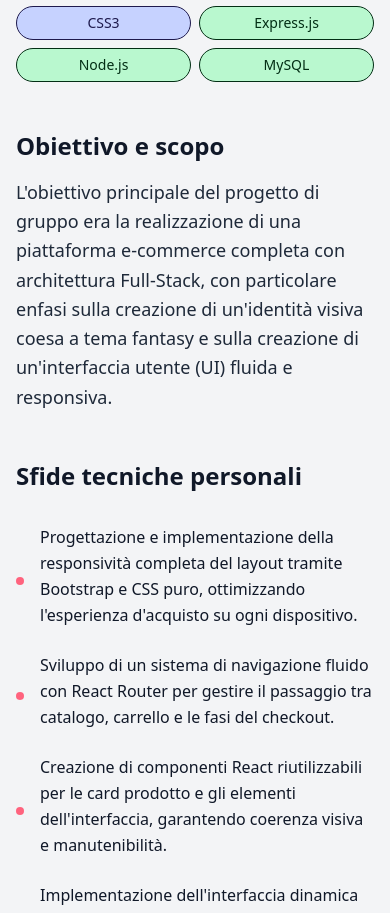
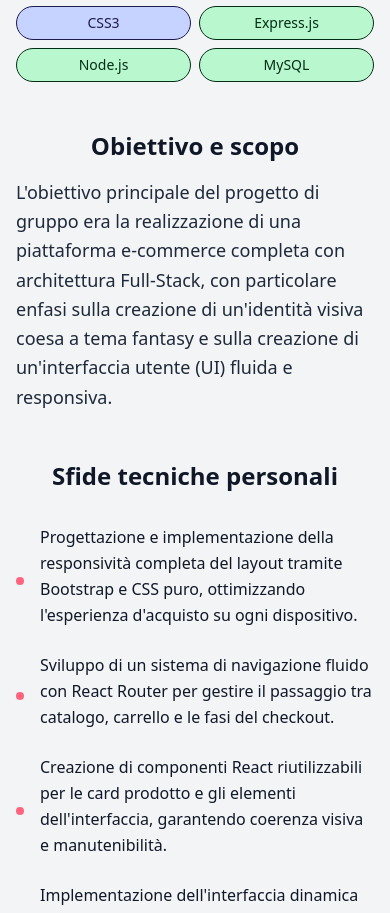
Before and after one commit to giorgiameffe/giorgiameffe-portfolio, a React (Vite) app: page /projects/bool-shop in a window 390 px wide. Shown: the part 826-1739 px from the top of the page. Built offline with nearby package versions, Linux system fonts and the light colour scheme; a web font is replaced by a local one.

Commit message:
feat: fix text alignment

```diff
--- a/src/components/ProjectDetailContent.tsx
+++ b/src/components/ProjectDetailContent.tsx
@@ -16,7 +16,7 @@ const ProjectDetailContent: React.FC<ContentProps> = ({ description }) => {
 
             {/* Sezione obiettivo e scopo */}
             <div className="mb-12">
-                <h2 className="text-2xl font-bold mb-4">
+                <h2 className="text-2xl font-bold mb-4 text-center md:text-start">
                     Obiettivo e scopo
                 </h2>
                 <p className="text-lg md:text-xl text-gray-800 dark:text-gray-200 leading-relaxed font-medium">
@@ -28,7 +28,7 @@ const ProjectDetailContent: React.FC<ContentProps> = ({ description }) => {
 
                 {/* Sezione sfide tecniche */}
                 <div className="lg:col-span-7">
-                    <h3 className="text-2xl font-bold mb-8 text-gray-900 dark:text-gray-100">
+                    <h3 className="text-2xl font-bold mb-8 text-gray-900 dark:text-gray-100 text-center md:text-start">
                         Sfide tecniche personali
                     </h3>
                     <ul className="space-y-6">
```
